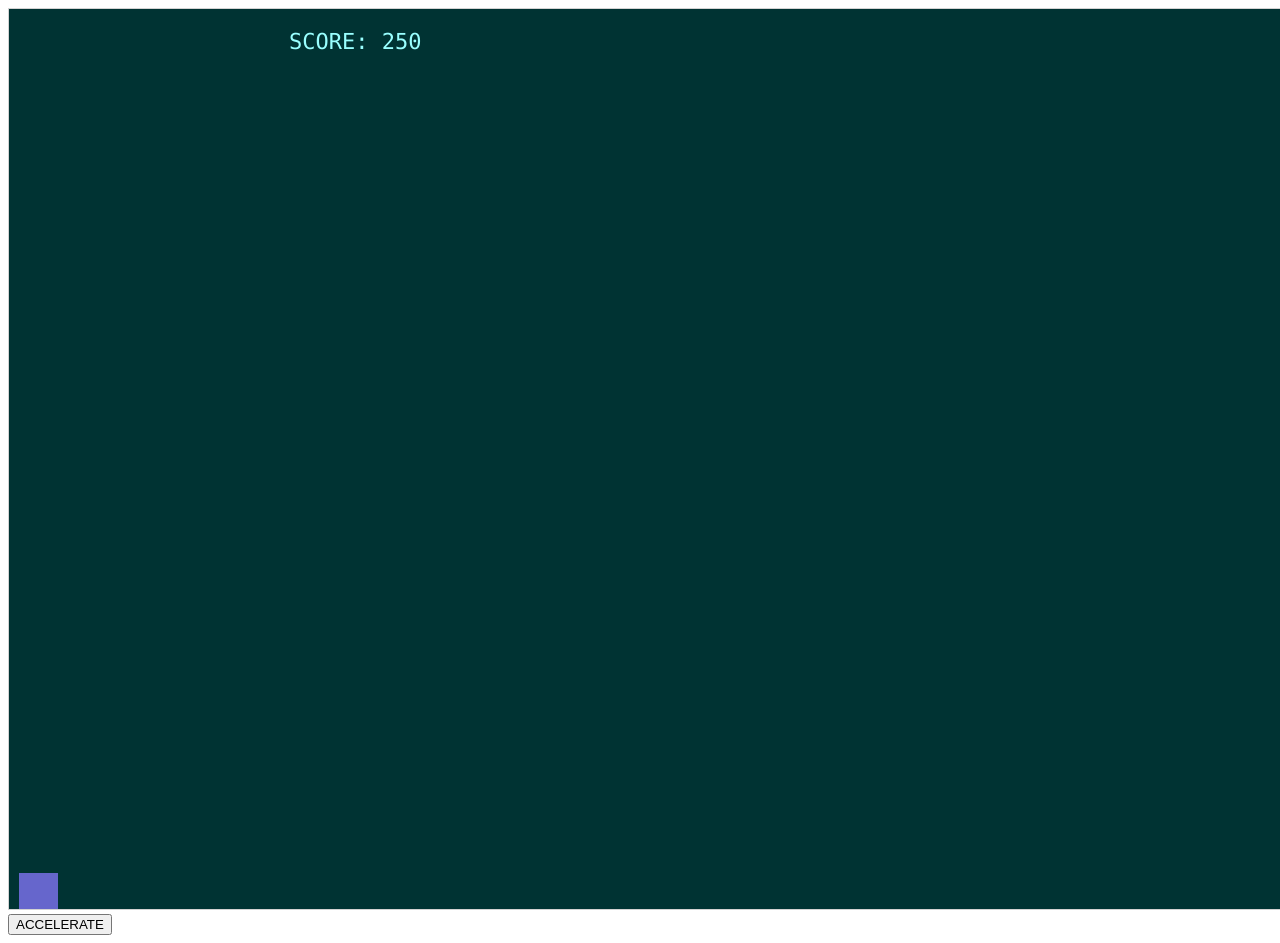
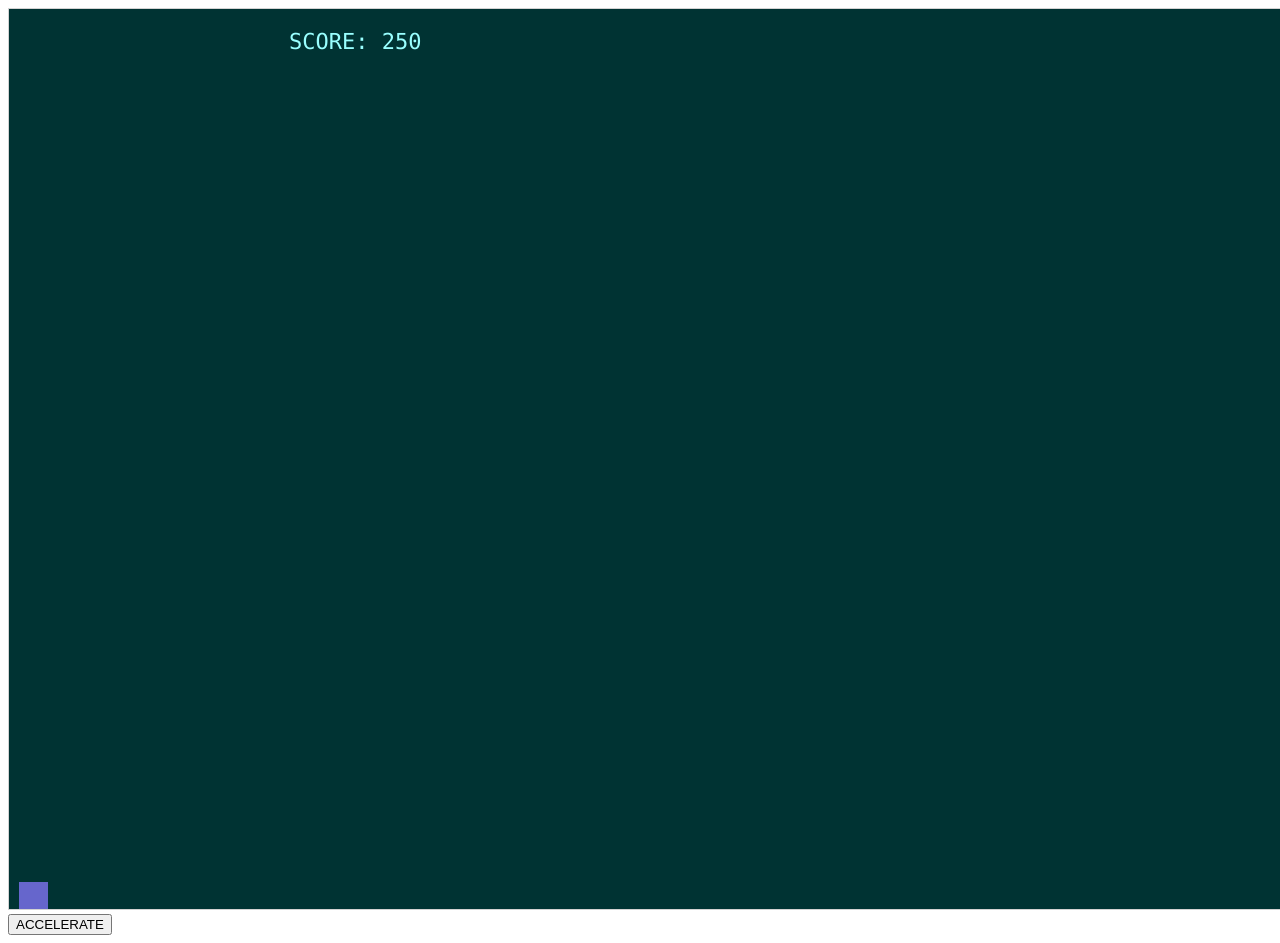
Before and after one commit to LUCAS-p661/web.Lucas, a plain HTML site: page index.html in a window 1280 px wide. Shown: the top 943 px of the page. Drawn offline with Linux system fonts and the light colour scheme.

Commit message:
Update index.html

```diff
--- a/index.html
+++ b/index.html
@@ -12,12 +12,13 @@
     </head>
     <body onload="startGame()">
     <script>
+
         var myGamePiece;
         var myObstacles = [];
         var myScore;
 
         function startGame() {
-            myGamePiece = new component(39, 36, "#66C", 10, 120);
+            myGamePiece = new component(29, 27, "#66C", 10, 120);
             myGamePiece.gravity = 0.05;
             myScore = new component("22px", "Consolas", "#9FF", 280, 40, "text");
             myGameArea.start();
```
